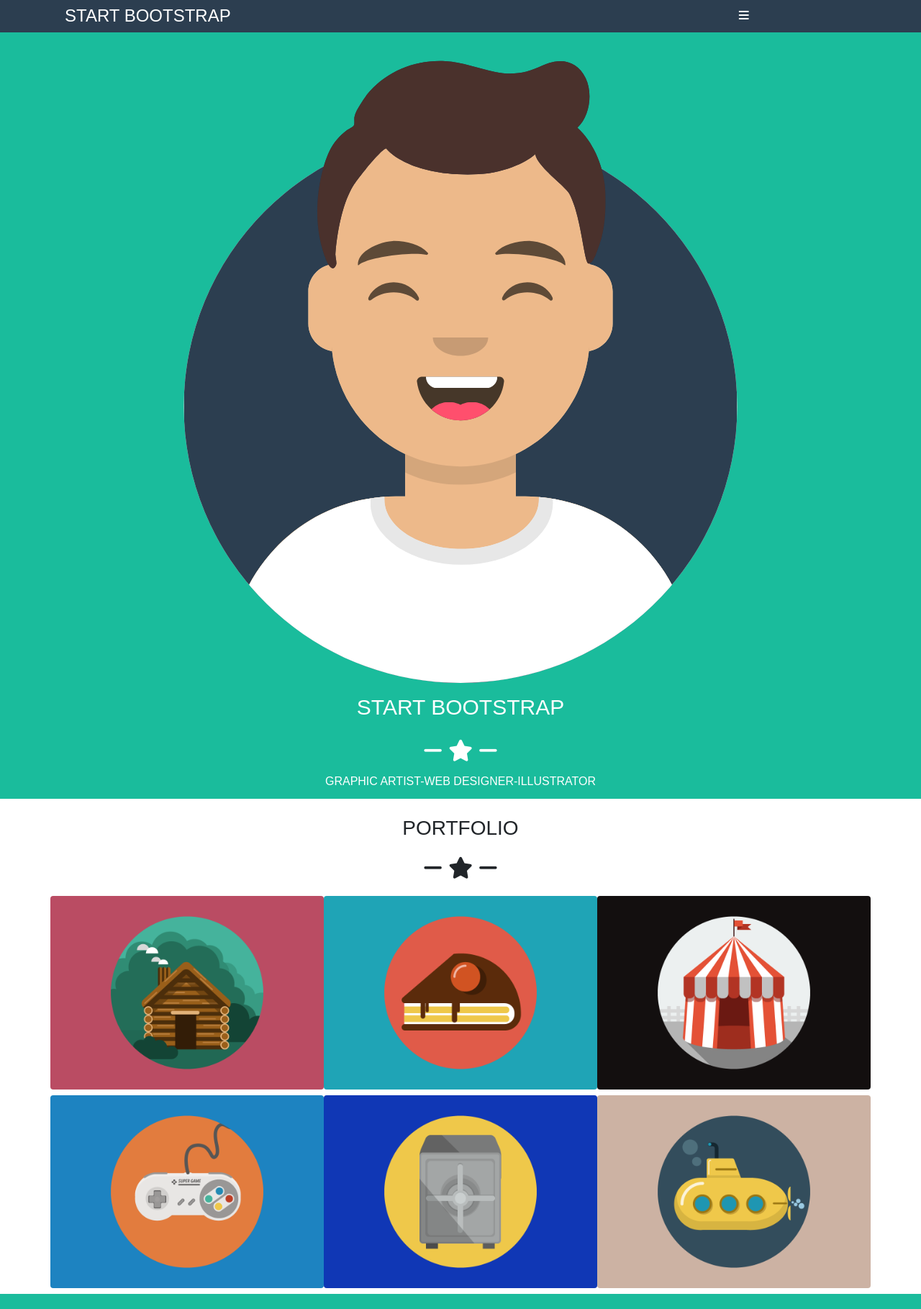
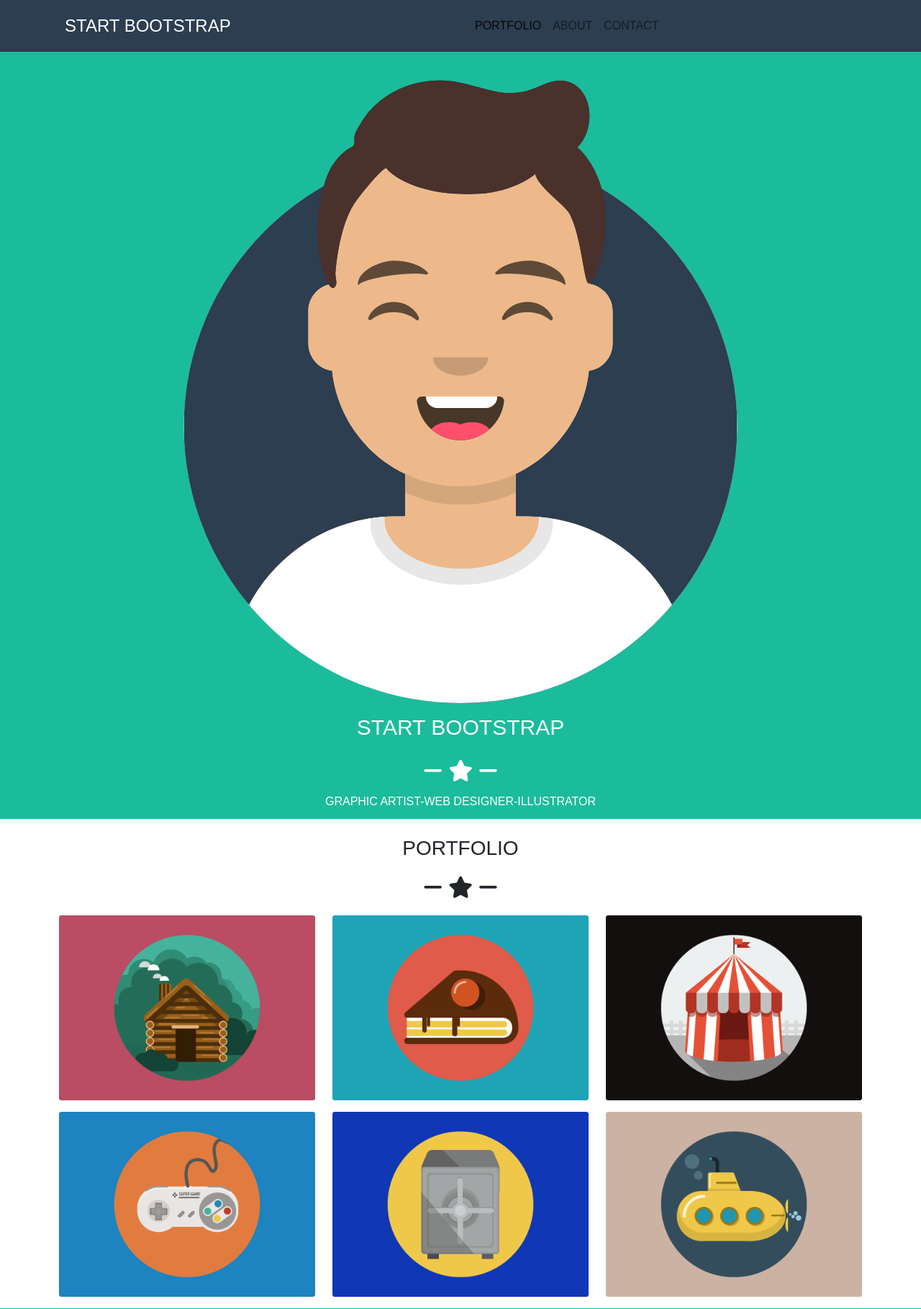
Before and after one commit to Eriksioxx/html-css-bootstrap-freelancer, a plain HTML site: page index.html in a window 1280 px wide. Shown: the top 1819 px of the page at 72% size. Drawn offline with nearby package versions, Linux system fonts and the light colour scheme.

Commit message:
nav in corso

```diff
--- a/css/styles.css
+++ b/css/styles.css
@@ -71,3 +71,7 @@ header h4 {
 footer p span {
     color: #1abc9c;
 }
+
+.ac-white {
+    color: white;
+}
--- a/index.html
+++ b/index.html
@@ -24,19 +24,23 @@
   <header>
     <div class="container">
       <div class="row align-items-center p-2">
-        <div class="col-10">
+
+        <div class="col-6">
           <h4>START BOOTSTRAP</h4>
         </div>
-        <div class="col-2">
-          <span><i class="fa-solid fa-bars"></i></span>
-        </div>
 
-        <nav class="d-none">
-          <ul>
-            <li>PORTFOLIO</li>
-            <li>ABOUT</li>
-            <li>CONTACT</li>
-          </ul>
+        <nav class="col-6 navbar navbar-expand-lg navbar-light">
+          <button class="navbar-toggler" type="button" data-toggle="collapse" data-target="#navbarNavAltMarkup"
+            aria-controls="navbarNavAltMarkup" aria-expanded="false" aria-label="Toggle navigation">
+            <span class="navbar-toggler-icon"></span>
+          </button>
+          <div class="collapse navbar-collapse " id="navbarNavAltMarkup">
+            <div class="navbar-nav justify-content-between">
+              <a class="nav-item nav-link active ac-white" href="#">PORTFOLIO<span class="sr-only">(current)</span></a>
+              <a class="nav-item nav-link ac-white" href="#">ABOUT</a>
+              <a class="nav-item nav-link ac-white" href="#">CONTACT</a>
+            </div>
+          </div>
         </nav>
 
       </div>
@@ -61,8 +65,8 @@
   </section>
 
   <section class="section_2 py-2">
-    <div class="container">
-      <div class="row row-cols-1 justify-content-center">
+    <div class="container container-md container-lg">
+      <div class="row row-cols-1 justify-content-center row-gap-1">
 
         <h3 class="col-5 py-2 text-center mt-2">PORTFOLIO</h3>
 
@@ -72,23 +76,23 @@
           <i class="fa-solid fa-minus"></i>
         </div>
 
-        <div class="col-11 col-md-6 col-lg-4 bg_darkred d-flex justify-content-center rounded g-2">
-          <img src="img/cabin.png" alt="Cabin">
+        <div class="col-11 col-md-6 col-lg-4  d-flex justify-content-center my-2">
+          <img class="bg_darkred rounded" src="img/cabin.png" alt="Cabin">
         </div>
-        <div class="col-11 col-md-6 col-lg-4 bg_lightblue d-flex justify-content-center rounded g-2">
-          <img src="img/cake.png" alt="Cabin">
+        <div class="col-11 col-md-6 col-lg-4  d-flex justify-content-center my-2">
+          <img class="bg_lightblue rounded" src="img/cake.png" alt="Cabin">
         </div>
-        <div class="col-11 col-md-6 col-lg-4 bg_black d-flex justify-content-center rounded g-2">
-          <img src="img/circus.png" alt="Cabin">
+        <div class="col-11 col-md-6 col-lg-4  d-flex justify-content-center my-2">
+          <img class="bg_black rounded" src="img/circus.png" alt="Cabin">
         </div>
-        <div class="col-11 col-md-6 col-lg-4 bg_blue d-flex justify-content-center rounded g-2">
-          <img src="img/game.png" alt="Cabin">
+        <div class="col-11 col-md-6 col-lg-4  d-flex justify-content-center my-2">
+          <img class="bg_blue rounded" src="img/game.png" alt="Cabin">
         </div>
-        <div class="col-11 col-md-6 col-lg-4 bg_darkblue d-flex justify-content-center rounded g-2">
-          <img src="img/safe.png" alt="Cabin">
+        <div class="col-11 col-md-6 col-lg-4  d-flex justify-content-center my-2">
+          <img class="bg_darkblue rounded" src="img/safe.png" alt="Cabin">
         </div>
-        <div class="col-11 col-md-6 col-lg-4 bg_grey d-flex justify-content-center rounded g-2">
-          <img src="img/submarine.png" alt="Cabin">
+        <div class="col-11 col-md-6 col-lg-4  d-flex justify-content-center my-2">
+          <img class="bg_grey rounded" src="img/submarine.png" alt="Cabin">
 
         </div>
       </div>
```
